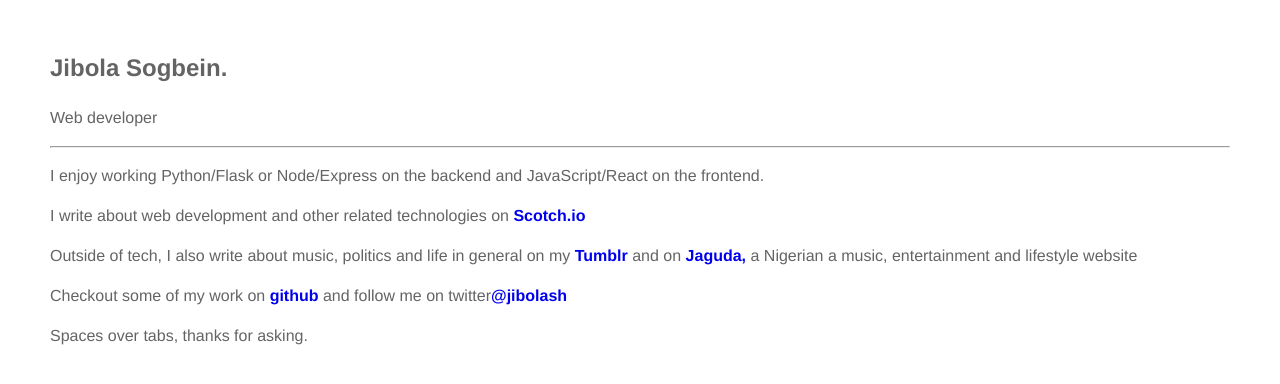
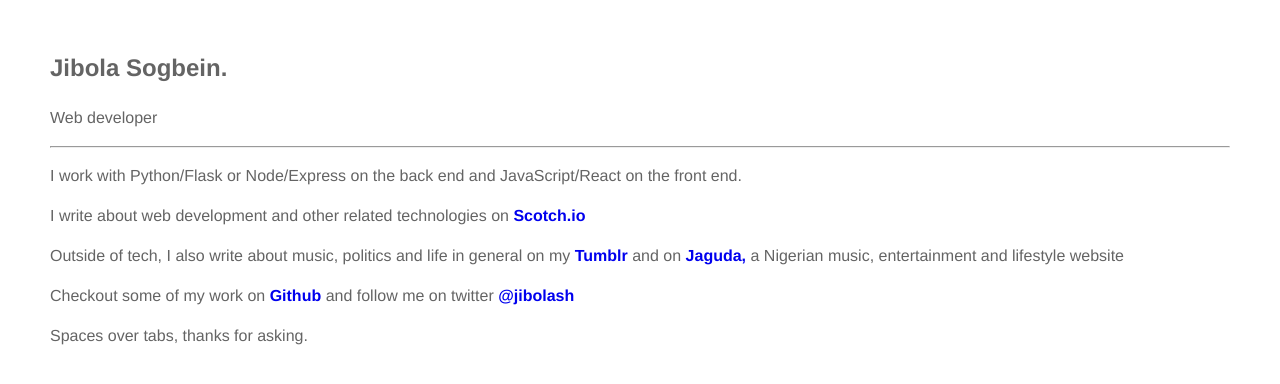
Before and after one commit to andela-asogbein/Personal-Website, a React (Create React App) app: page / in a window 1280 px wide. Shown: the top 384 px of the page. Built offline with nearby package versions, Linux system fonts and the light colour scheme.

Commit message:
Edit info

```diff
--- a/src/App.js
+++ b/src/App.js
@@ -8,16 +8,16 @@ class App extends React.Component {
                 <h2>Jibola Sogbein.</h2>
                 <p>Web developer</p>
                 <hr></hr>
-                <p>I enjoy working Python/Flask or Node/Express on the backend and JavaScript/React on the frontend.</p>
+                <p>I work with Python/Flask or Node/Express on the back end and JavaScript/React on the front end.</p>
                 <p>
                     I write about web development and other related technologies on <strong><a href="https://pub.scotch.io/@jibolash" className="link"> Scotch.io</a></strong>
                 </p>
                 <p>Outside of tech, I also write about music, politics and life in general on my
                     <strong><a href="https://jibolasogbein.tumblr.com" className="link"> Tumblr</a></strong> and on
-                    <strong><a href="http://jaguda.com/author/ajistotle" className="link"> Jaguda, </a></strong>a Nigerian a music, entertainment and lifestyle website</p>
+                    <strong><a href="http://jaguda.com/author/ajistotle" className="link"> Jaguda, </a></strong>a Nigerian music, entertainment and lifestyle website</p>
                 <p>
-                    Checkout some of my work on <strong><a href="https://github.com/andela-asogbein" className="link">github</a></strong> and follow me on twitter
-                    <strong><a href="https://twitter.com/jibolash" className="link">@jibolash</a></strong>
+                    Checkout some of my work on <strong><a href="https://github.com/jibolash" className="link">Github</a></strong> and follow me on twitter
+                    <strong><a href="https://twitter.com/jibolash" className="link"> @jibolash</a></strong>
                 </p>
                 <p>Spaces over tabs, thanks for asking.</p>
             </div>
```
